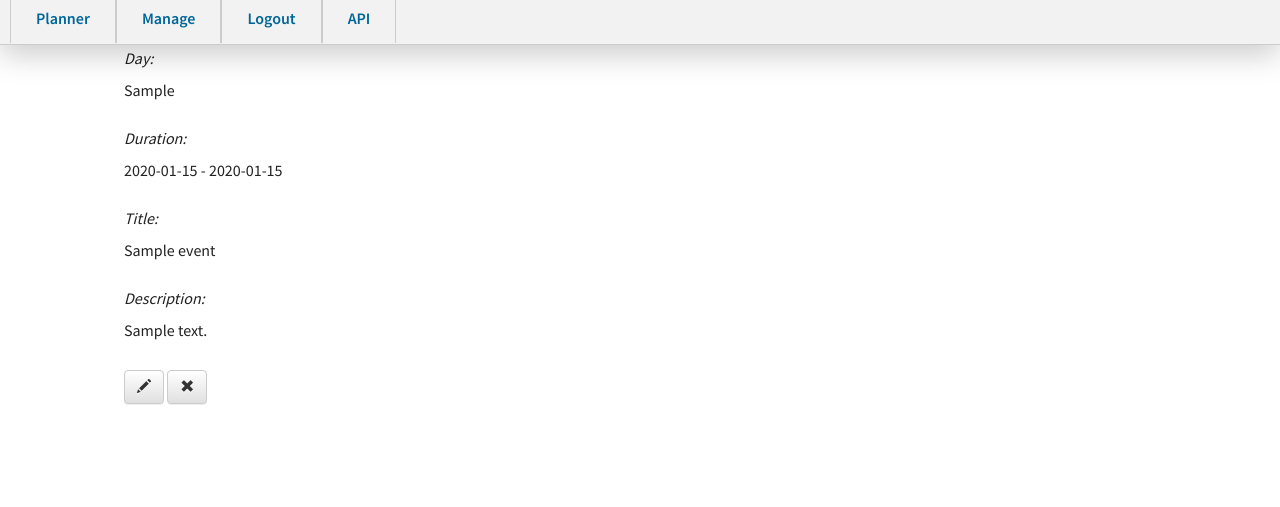
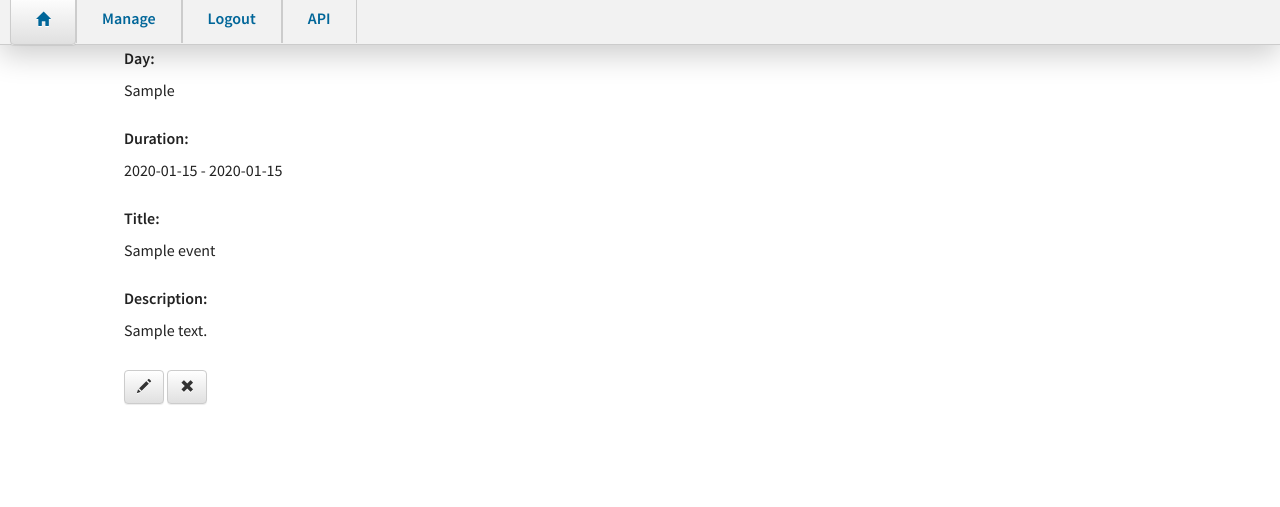
Before and after one commit to nielsv98/my-planner, a Django app: page /events/1/ in a window 1280 px wide. Shown: the top 507 px of the page. Run offline with Django 3.2, Linux system fonts and the light colour scheme; tables that the repository leaves empty hold one stand-in row (values such as "Sample post"); some libraries are stand-ins or nearby versions.

Commit message:
Updated the css

```diff
--- a/planner/static/css/planner.css
+++ b/planner/static/css/planner.css
@@ -15,8 +15,9 @@ a.register_button {
 }
 
 b {
-	font-style: italic;
+	font-weight: bold;
 }
+
 .list-block {
 	display: inline;
 	padding: 10px;
@@ -36,10 +37,6 @@ b {
 	height: 1080px;
 	width: 1920px;
 	z-index: 1;
-}
-
-img {
-
 }
 
 .home {
@@ -101,7 +98,7 @@ img {
 
 .top-nav li a {
 	display: inline;
-	padding: 15px 25px;
+	padding: 15px 15px;
 	text-decoration: none;
 	font-weight: bold;
 	color: #069;
--- a/planner/templates/planner/base.html
+++ b/planner/templates/planner/base.html
@@ -20,7 +20,7 @@
 <nav>
 <div class="topnav">
 	 <ul>
-		 <li><a href="/events">Planner</a></li>
+		 <li><a class="btn btn-default" href="{% url 'event_detail' pk=event.pk %}"><span class="glyphicon glyphicon-home"></span></a></li>
 		 <li><a href="{% url 'event_list' %}">Manage</a></li>
 		 <li><a href="/logout">Logout</a></li>
 		 <li><a href="/lists">API</a></li>
```
